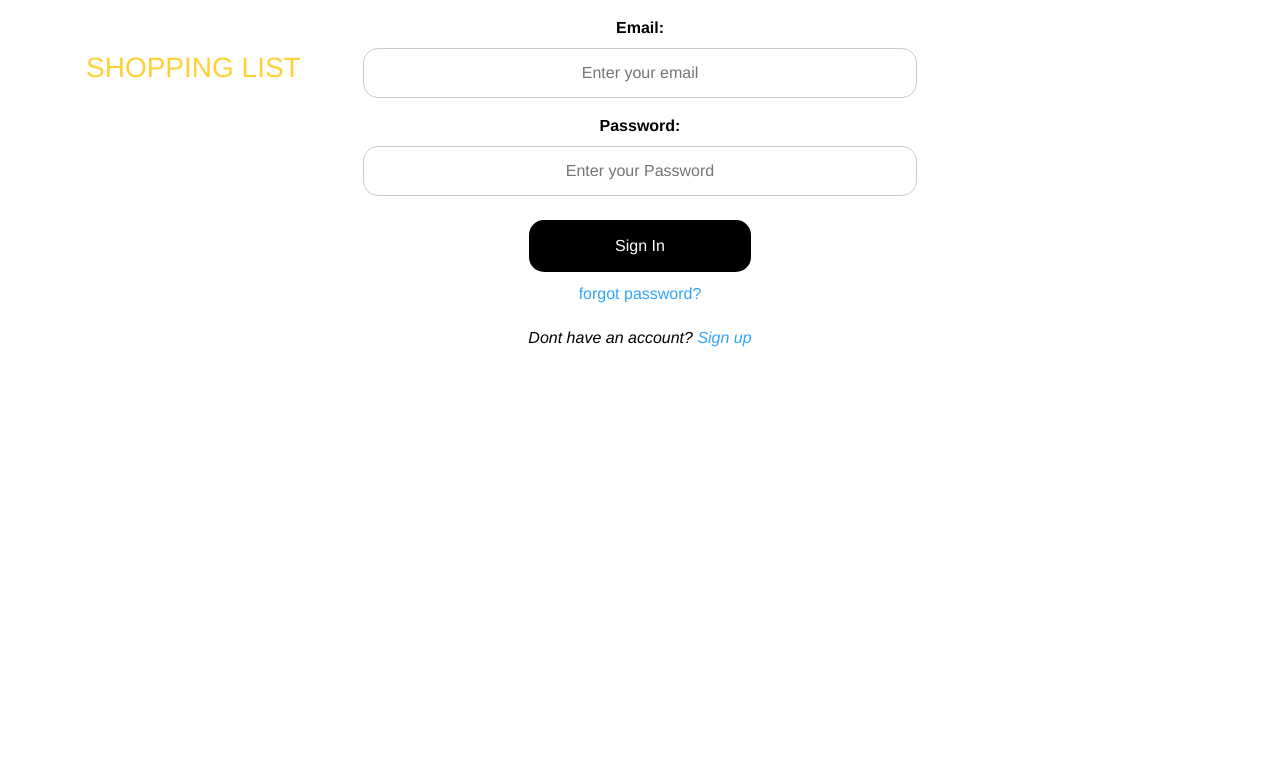
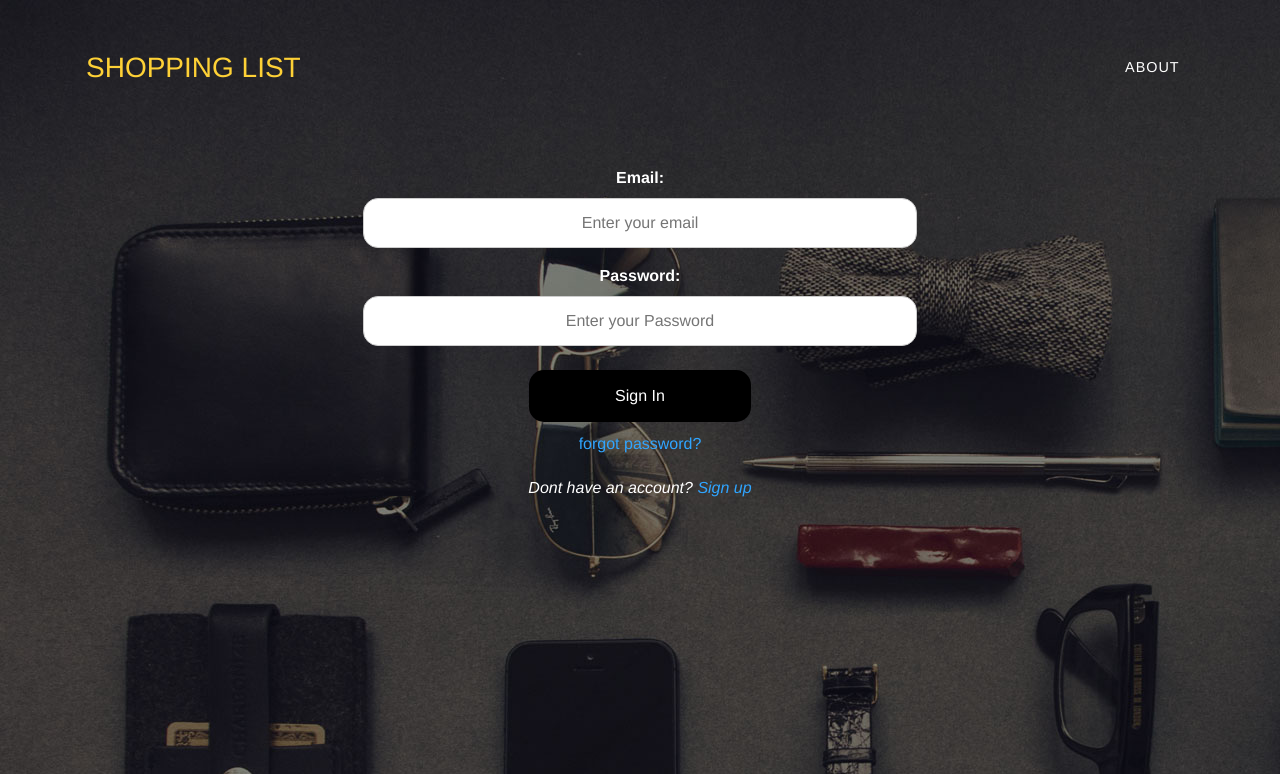
Before and after one commit to JoyyToo/Shopping-List, a Flask app: page /login in a window 1280 px wide. Shown: the top 774 px of the page. Run offline with Flask 2, Linux system fonts and the light colour scheme; some libraries are stand-ins or nearby versions.

Commit message:
[chore]Add updated html login file

```diff
--- a/shoppflask/templates/login.html
+++ b/shoppflask/templates/login.html
@@ -9,8 +9,8 @@
     <!-- Custom css-->
     <link href = "{{ url_for('static', filename='css/slist.css') }}" rel="stylesheet">
 </head>
-<body>
-    <div>
+<body background="{{ url_for('static', filename='img/pic.jpg') }}">
+    <div align="center">
         {% if data %}
             <h3>{{ data['msg'] }}</h3>
         {% endif %}
@@ -39,14 +39,14 @@
 
 <form action="/login" method="post">
 
-    <div id="myform">
-    <div class="container">
+    <div class="container" style="margin-top: 150px;">
 
-    <label for="email" style="width: 50%"><b>Email:</b> <br>
-      <input type="email" name="email" placeholder="Enter your email" pattern="[a-z0-9._%+-]+@[a-z0-9.-]+\.[a-z]{2,4}$" required>
+    <label for="email" style="width: 50%;"><b style="color: white;">Email:</b> <br>
+      <input type="email" name="email" placeholder="Enter your email"
+             pattern="[a-z0-9._%+-]+@[a-z0-9.-]+\.[a-z]{2,4}$" required>
       </label>  <br>
 
-      <label for="pass" style="width: 50%"><b>Password:</b> <br>
+      <label for="pass" style="width: 50%;"><b style="color: white;">Password:</b> <br>
       <input type="Password" name="pass" placeholder="Enter your Password" required>
       </label> <br>
 
@@ -55,9 +55,8 @@
       <br>
 
     <p><a href="#">forgot password?</a></p>
-    <p><i>Dont have an account? <a href="{{ url_for('signup') }}">Sign up</a></i></p>
+    <p style="color: white;"><i>Dont have an account? <a href="{{ url_for('signup') }}">Sign up</a></i></p>
 
-    </div>
     </div>
     </div>
 
```
